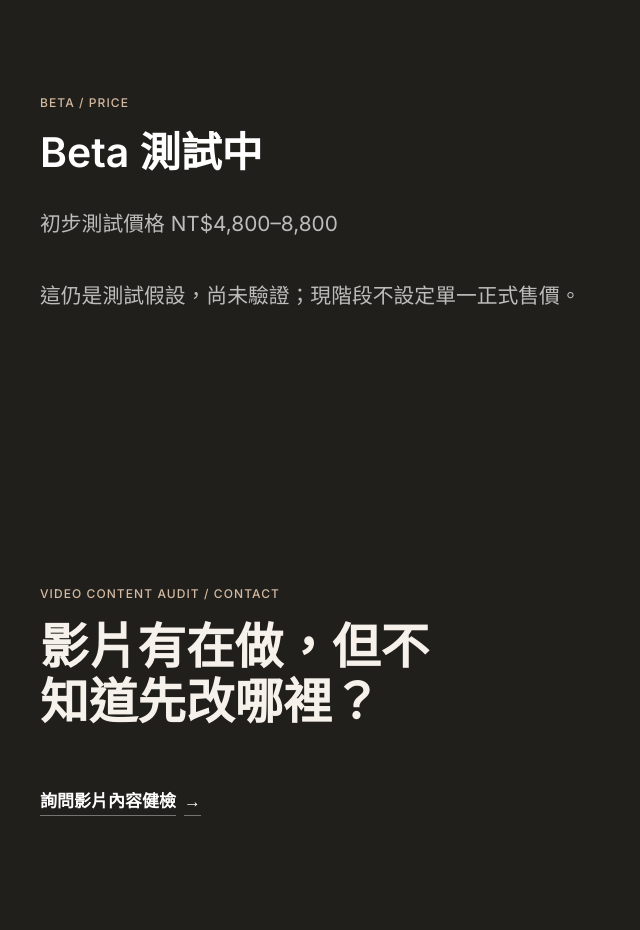
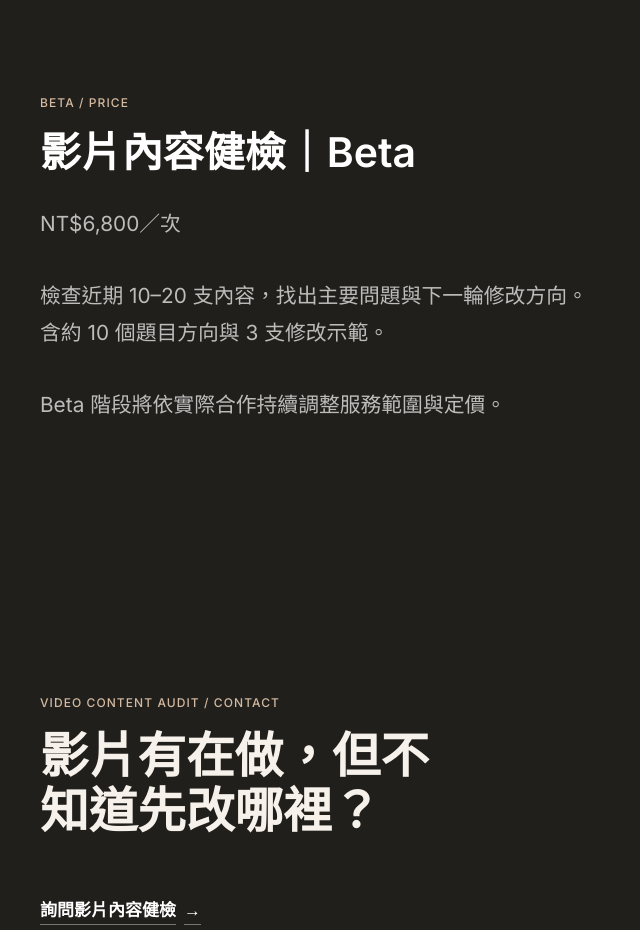
Before and after one commit to 35wang35-Ethan/slitlight, a plain HTML site: page video-audit/index.html in a window 1280 px wide. Shown: the part 4580-5510 px from the top of the page, without its empty margins (0-640 px from the left). Drawn offline with Linux system fonts and the light colour scheme.

Commit message:
Set Video Audit beta price

```diff
--- a/video-audit/index.html
+++ b/video-audit/index.html
@@ -146,9 +146,10 @@
     <section id="beta" class="section beta-section audit-beta-section" aria-labelledby="beta-title">
       <div class="container site-container reveal">
         <p class="eyebrow">BETA / PRICE</p>
-        <h2 id="beta-title">Beta 測試中</h2>
-        <p class="audit-price">初步測試價格 NT$4,800–8,800</p>
-        <p class="audit-beta-note">這仍是測試假設，尚未驗證；現階段不設定單一正式售價。</p>
+        <h2 id="beta-title">影片內容健檢｜Beta</h2>
+        <p class="audit-price">NT$6,800／次</p>
+        <p>檢查近期 10–20 支內容，找出主要問題與下一輪修改方向。<br>含約 10 個題目方向與 3 支修改示範。</p>
+        <p class="audit-beta-note">Beta 階段將依實際合作持續調整服務範圍與定價。</p>
       </div>
     </section>
 
```
